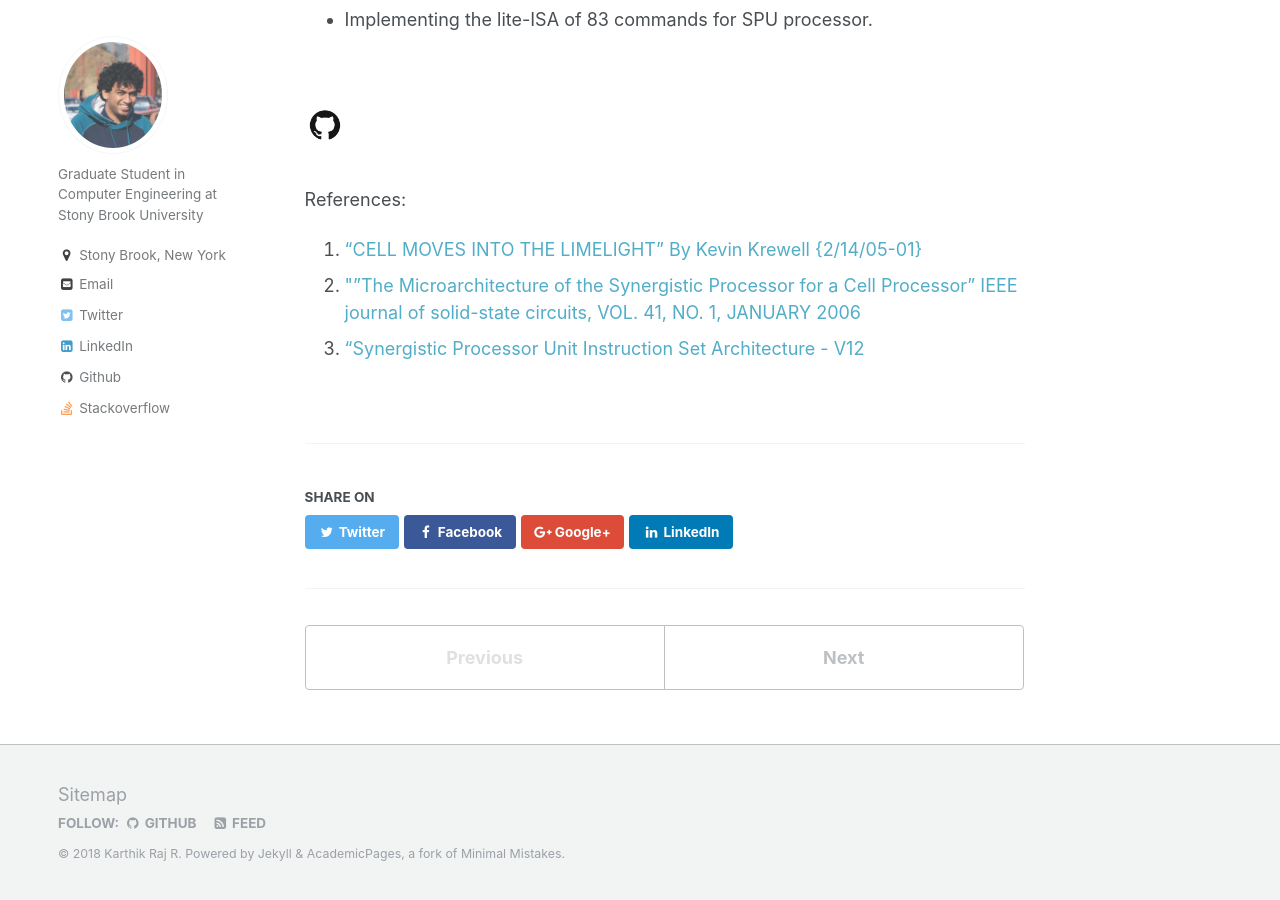
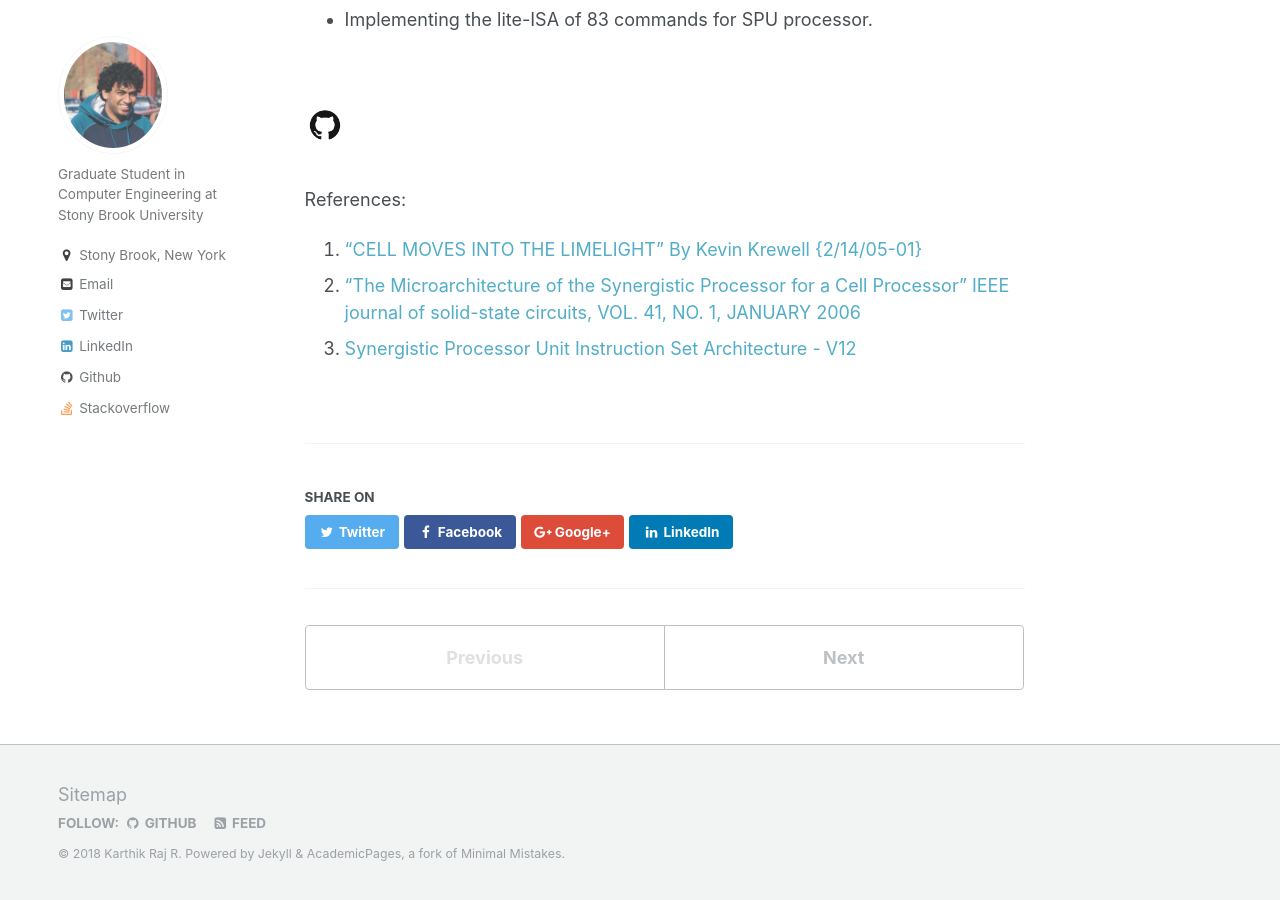
Before and after one commit to Karthik4293/Karthik4293.github.io, a Jekyll site: the page built from _portfolio/CELL-SPU.md, in a window 1280 px wide and 900 px high, scrolled down 675 px. Built offline with Jekyll 4.4.1, drawn with Linux system fonts in a browser that asks for light colours.

Commit message:
updating first project

```diff
--- a/_portfolio/CELL-SPU.md
+++ b/_portfolio/CELL-SPU.md
@@ -1,6 +1,6 @@
 ---
 title: "Design and modeling of CELL-SPU lite Processor"
-excerpt: "<i>A dual-issue Multimedia Processor based on CELL architecture.</i><br/><img width ='500' src='/images/CELL_SPU.jpg'>"
+excerpt: "<i>A dual-issue Multimedia Processor based on CELL architecture.</i><br/><img width ='500' src='/images/CELL_SPU.jpg'><br/><code>{background-color: red;}Computer Architecture</code>"
 collection: portfolio
 ---
 
@@ -22,6 +22,6 @@ The emphasis is given on the design of the following aspects,
 <br/>
 References:
 1. <span style="color:blue"><a href='https://www.karthik4293.me/files/Cell_microarchitecture' target='_blank'>"CELL MOVES INTO THE LIMELIGHT" By Kevin Krewell {2/14/05-01}</a></span>
-2. <span style="color:blue"><a href='https://www.karthik4293.com/files/Microarchitecture_of_SPU' target='_blank'>""The Microarchitecture of the Synergistic Processor
+2. <span style="color:blue"><a href='https://www.karthik4293.com/files/Microarchitecture_of_SPU' target='_blank'>"The Microarchitecture of the Synergistic Processor
 for a Cell Processor" IEEE journal of solid-state circuits, VOL. 41, NO. 1, JANUARY 2006</a></span>
-3. <span style="color:blue"><a href='https://www.karthik4293/files/SPU_ISA_v12' target='_blank'>"Synergistic Processor Unit Instruction Set Architecture - V12 </a></span>
+3. <span style="color:blue"><a href='https://www.karthik4293/files/SPU_ISA_v12' target='_blank'>Synergistic Processor Unit Instruction Set Architecture - V12 </a></span>
```
